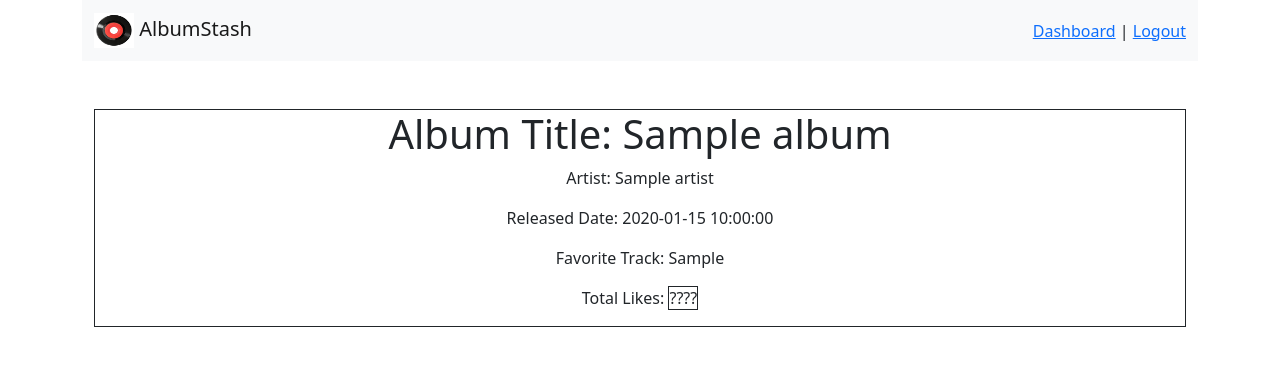
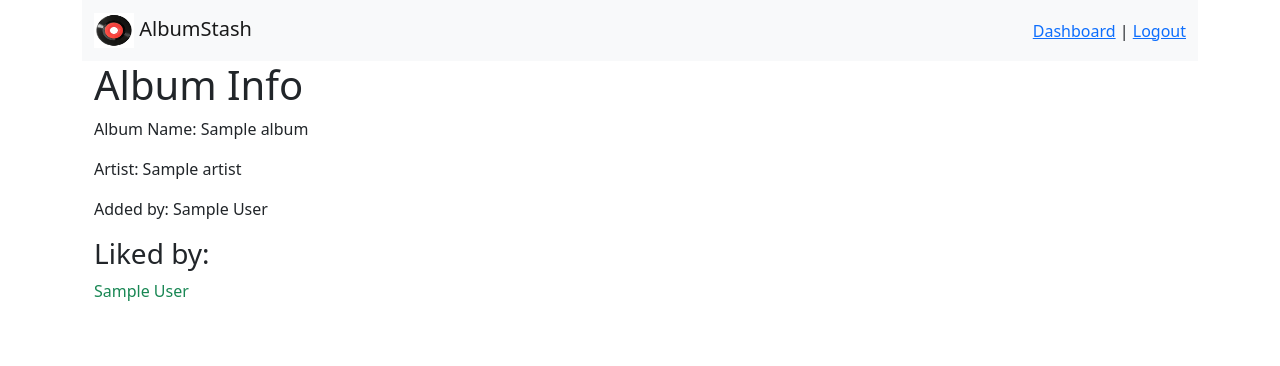
Before and after one commit to AJLange/Python-Group-Project, a Flask app: template flask_app/templates/view_album.html in a window 1280 px wide. Shown: the top 366 px of the page. Run offline with Flask 2, Linux system fonts and the light colour scheme; the template is opened without the code that fills it: most values are stand-ins (such as "Sample title", 1, 10 or a date in 2020).

Commit message:
Updated the View page to show case who all liked it

```diff
--- a/flask_app/controllers/users.py
+++ b/flask_app/controllers/users.py
@@ -2,25 +2,28 @@ from flask_app.config.mysqlconnection import connectToMySQL
 from flask_app import app
 from flask_app.models.user import User
 from flask_app.models.album import Album
-from flask import render_template,redirect,request, session, flash
+from flask import render_template, redirect, request, session, flash
 from flask_bcrypt import Bcrypt
 
 bcrypt = Bcrypt(app)
+
 
 @app.route('/')
 def index():
     return render_template('homepage.html')
 
+
 @app.route('/registration')
 def registration():
     return render_template('register.html')
 
-@app.route('/register' , methods=["POST"])
+
+@app.route('/register', methods=["POST"])
 def register():
     print(request.form)
     if not User.validate_reg(request.form):
         return redirect('/')
-    else: #no errors
+    else:  # no errors
         pw_hash = bcrypt.generate_password_hash(request.form['password'])
         print(pw_hash)
         data = {
@@ -40,7 +43,7 @@ def login_page():
     return render_template('login.html')
 
 
-@app.route('/login' , methods=["POST"])
+@app.route('/login', methods=["POST"])
 def login():
     print(request.form)
     user = User.get_by_email(request.form)
@@ -50,9 +53,10 @@ def login():
     if not bcrypt.check_password_hash(user.password, request.form['password']):
         flash("Wrong password!", "login")
         return redirect('/')
-    else: #no errors
+    else:  # no errors
         session['user_id'] = user.id
     return redirect('/dashboard')
+
 
 @app.route('/dashboard')
 def dashboard():
@@ -61,16 +65,19 @@ def dashboard():
     data = {
         'id': session['user_id']
     }
-    return render_template('dashboard.html', user=User.get_by_id(data), albums=Album.get_all(), liked_albums = Album.get_liked_albums(data), unliked_albums = Album.get_unliked_albums(data))
+    return render_template('dashboard.html', user=User.get_by_id(data), albums=Album.get_all(), liked_albums=Album.get_liked_albums(data))
+
 
 @app.route('/logout')
 def logout():
     session.clear()
     return redirect('/')
 
+
 @app.errorhandler(404)
 def not_found(e):
     return "Sorry! No response! Try again!"
 
-if __name__=="__main__":   # Ensure this file is being run directly and not from a different module
+
+if __name__ == "__main__":   # Ensure this file is being run directly and not from a different module
     app.run(debug=True)    # Run the app in debug mode.
--- a/flask_app/templates/view_album.html
+++ b/flask_app/templates/view_album.html
@@ -27,13 +27,16 @@
     </nav>
     <main>
       <div class="container">
-        <div class="text-center mt-5 border border-dark">
-          <h1>Album Title: {{ albums.name }}</h1>
-          <p>Artist: {{ albums.artist }}</p>
-          <p>Released Date: {{ albums.release_date }}</p>
-          <p>Favorite Track: {{albums.favorite_tracks }}</p>
-          <p>Total Likes: <span class="border border-dark">????</span></p>
+        <div class="head">
+          <h1>Album Info</h1>
         </div>
+        <p>Album Name: {{album.name}}</p>
+        <p>Artist: {{album.artist}}</p>
+        <p>Added by: {{album.user.first_name}} {{album.user.last_name}}</p>
+        <h3>Liked by:</h3>
+        {% for user in album.liked_by %}
+        <p class="text-success">{{user.first_name}} {{user.last_name}}</p>
+        {% endfor %}
       </div>
     </main>
     <section>
```
